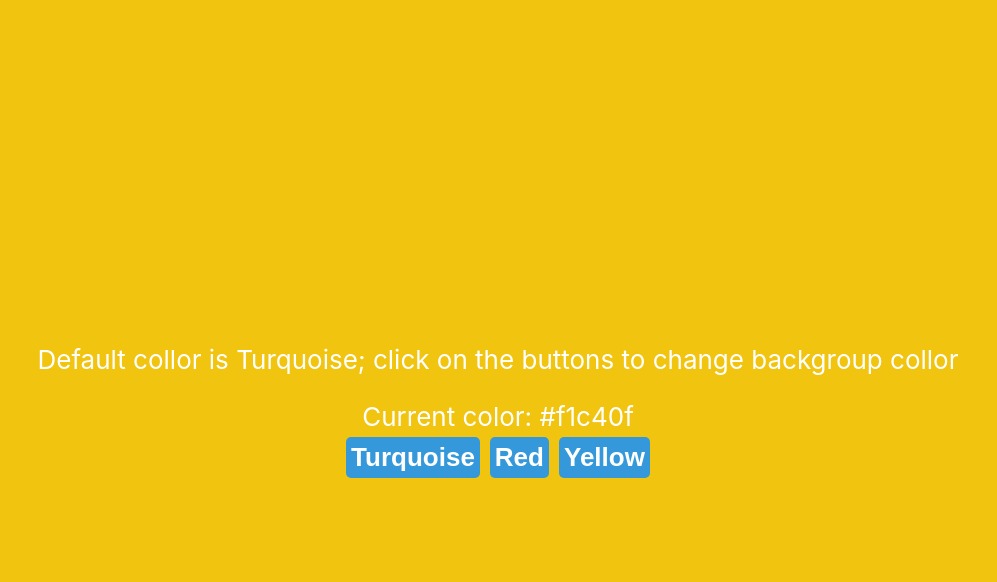
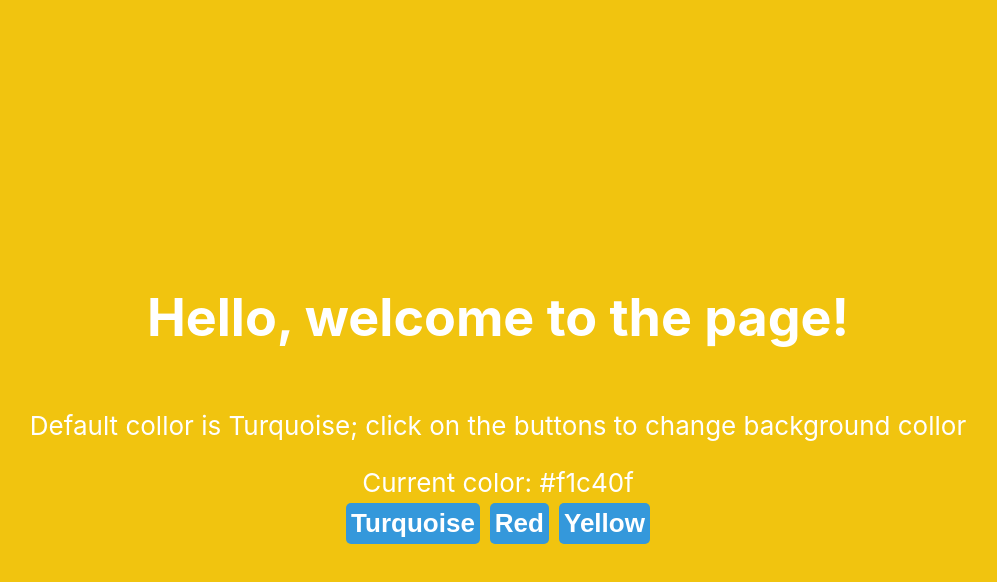
Before and after one commit to AnhPhamIT/PlaywrightTypescript_E2E, a React (Vite) app: page / in a window 1280 px wide. Both pictures are taken after a click on the button "Yellow". Shown: the top 582 px of the page, without its empty margins (142-1139 px from the left). Built offline with nearby package versions, Linux system fonts and the light colour scheme.

Commit message:
Add component for coverage

```diff
--- a/src/App.tsx
+++ b/src/components/App.tsx
@@ -1,9 +1,9 @@
-import React from 'react';
+import React, { useState } from 'react';
 import './App.css';
-//import logo from './logo.svg';
-//const logo = require("./logo.svg") as string;
+import Hello from './Hello';
 
 const App = () => {
+  const [showHello, setShowHello] = useState(false);
   const [backgroundColor, setBackgroundColor] = React.useState("#1abc9c")
   const handleMakeTurquoise = () => {
     setBackgroundColor("#1abc9c")
@@ -13,13 +13,16 @@ const App = () => {
   }
   const handleMakeYellow = () => {
     setBackgroundColor("#f1c40f")
+    setShowHello(!showHello);
+
   }
   return (
     <div className="App">
       <header className="App-header" style={{ backgroundColor }}>
         {/* <img src={logo} className="App-logo" alt="logo" /> */}
+        {showHello && <Hello />}
         <p>
-          Default collor is Turquoise; click on the buttons to change backgroup collor
+          Default collor is Turquoise; click on the buttons to change background collor
         </p>
         <a
           className="App-link"
--- /dev/null
+++ b/src/components/Hello.tsx
@@ -0,0 +1,5 @@
+const Hello = () => {
+return <h1>Hello, welcome to the page!</h1>;
+};
+
+export default Hello;
--- a/src/index.tsx
+++ b/src/index.tsx
@@ -1,5 +1,5 @@
 import './index.css';
-import App from './App';
+import App from './components/App';
 
 import { createRoot } from 'react-dom/client';
 const container = document.getElementById('root')!;
--- a/vite.config.ts
+++ b/vite.config.ts
@@ -11,7 +11,7 @@ export default defineConfig({
     react(),
     ...(process.env.USE_BABEL_PLUGIN_ISTANBUL ? [IstanbulPlugin({
       include: 'src/*',
-      exclude: ['node_modules', 'test/'],
+      exclude: ['node_modules', 'projects/'],
       extension: [ '.js', '.ts','.tsx' ],
     })] : [])
   ],
```
Also changed, not shown: src/components/App.css (renamed from src/App.css), 2 other files (tests, documents, lock files or other folders).
